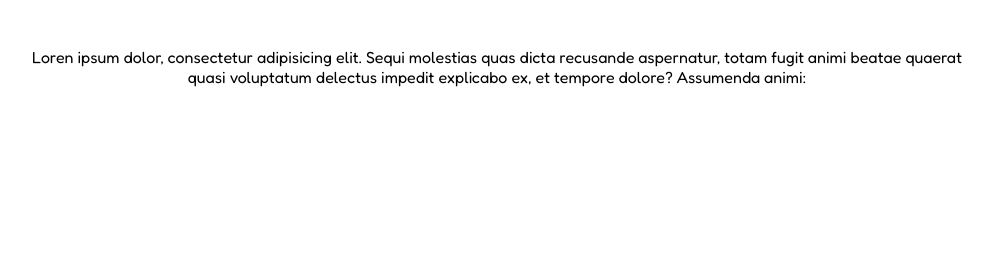
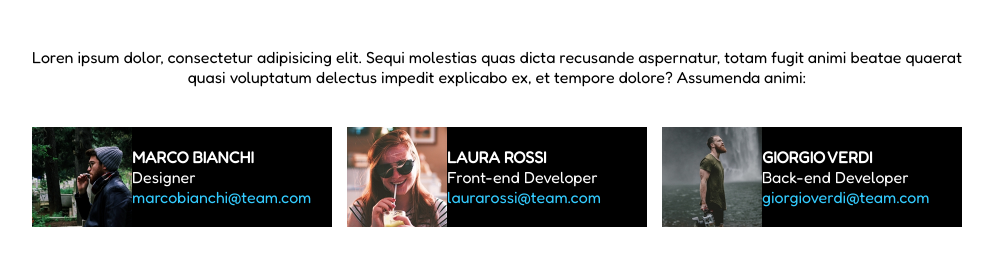
Before and after one commit to albertostizzoli/html-css-float-cards, a plain HTML site: page index.html in a window 1280 px wide. Shown: the part 81-346 px from the top of the page, without its empty margins (143-1136 px from the left). Drawn offline with Linux system fonts and the light colour scheme.

Commit message:
Added Main

```diff
--- a/css/style.css
+++ b/css/style.css
@@ -11,6 +11,8 @@ body{
 .container{
     max-width: 1200px;
     margin: 0 auto;
+    padding-left: 10px;
+    padding-right: 10px;
 }
 
 /* inizio header */
@@ -32,3 +34,45 @@ h1{
 }
 
 /* fine header */
+
+/* inizio main */
+
+.clearfix::after{
+    content: "";
+    display: table;
+    clear: both;
+}
+
+main{
+    padding-top: 40px;
+    padding-left: 110px;
+}
+
+
+.box{
+    background-color: black;
+    width: 300px;
+    height: 100px;
+    color: white;
+    margin-left: 15px;
+}
+
+.pull-left{
+    float: left;
+}
+
+img{
+    height: 100px;
+    width: 100px;
+}
+
+.inside-box{
+    padding-top: 10px;
+    padding-bottom: 10px;
+    margin: 10px;
+    margin-left: 10px;
+}
+
+.e-mail{
+    color: #33ccff;
+}
--- a/index.html
+++ b/index.html
@@ -18,6 +18,40 @@
             <p id="text-2">quasi voluptatum delectus impedit explicabo ex, et tempore dolore? Assumenda animi:</p>
         </header>
         <!-- fine header -->
+    <main class="clearfix">
+        <section>
+            <div class="box pull-left clearfix">
+                <img class="pull-left" src="img/male1.png" alt="Marco Bianchi">
+                <div class="inside-box">
+                    <p><strong>MARCO BIANCHI</strong></p>
+                    <p>Designer</p>
+                    <p class="e-mail">marcobianchi@team.com</p>
+                </div>
+            </div>
+        </section>
+
+        <section>
+            <div class="box pull-left clearfix">
+                <img class="pull-left" src="img/female1.png" alt="Laura Rossi">
+                <div class="inside-box">
+                    <p><strong>LAURA ROSSI</strong></p>
+                    <p>Front-end Developer</p>
+                    <p class="e-mail">laurarossi@team.com</p>
+                </div>
+            </div>
+        </section>
+
+        <section>
+            <div class="box pull-left clearfix">
+                <img class="pull-left" src="img/male2.png" alt="Giorgio Verdi">
+                <div class="inside-box">
+                    <p><strong>GIORGIO VERDI</strong></p>
+                    <p>Back-end Developer</p>
+                    <p class="e-mail">giorgioverdi@team.com</p>
+                </div>
+            </div>
+        </section>
+    </main>
     </div>
 
 </body>
```
